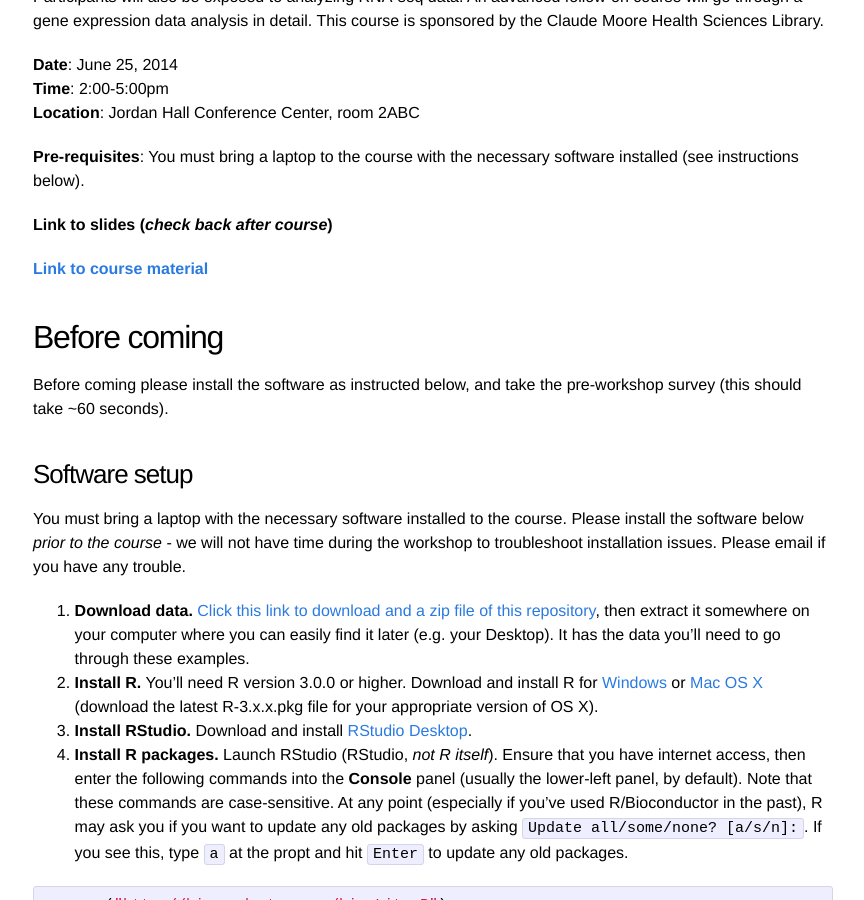
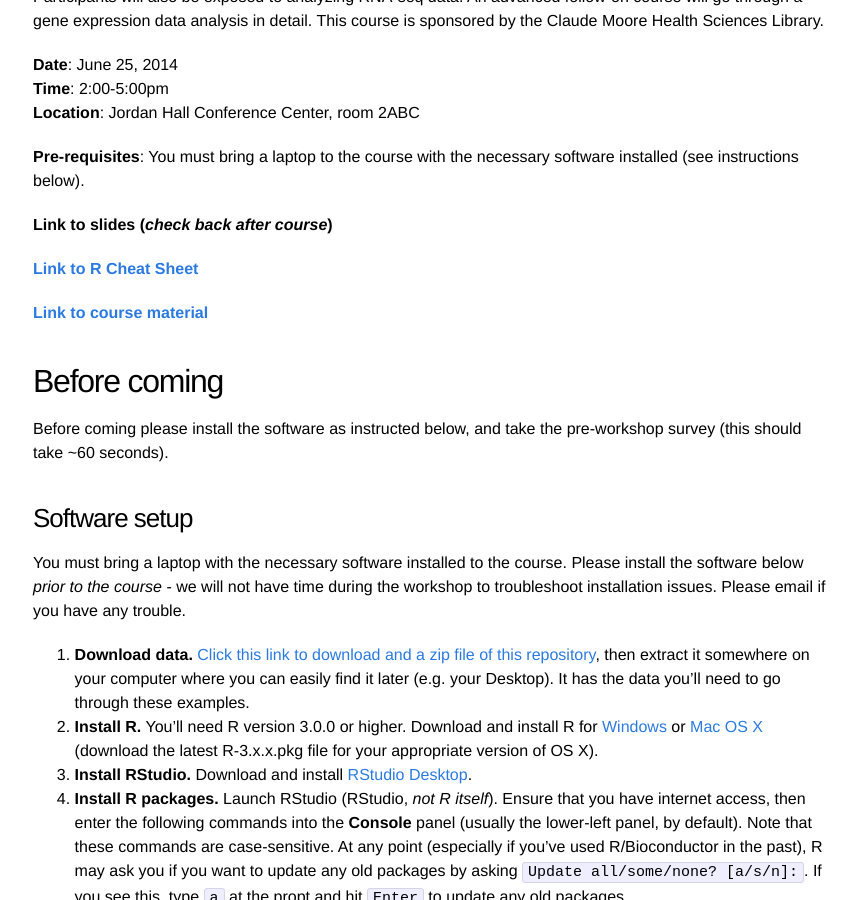
Before and after one commit to bioconnector/workshops2015, a Jekyll site: the page built from lessons/intro-r-lifesci/index.md, in a window 1280 px wide and 900 px high, scrolled down 401 px. Shown: the whole window, without its empty margins (207-1071 px from the left). Built offline with Jekyll 4.4.1, drawn with Linux system fonts in a browser that asks for light colours; Markdown is read by kramdown in place of the engine named in the settings.

Commit message:
added link to cheat sheet

```diff
--- a/lessons/intro-r-lifesci/index.md
+++ b/lessons/intro-r-lifesci/index.md
@@ -14,6 +14,8 @@ This workshop is directed toward life scientists with little to no experience wi
 
 **Link to slides (*check back after course*)**
 
+**[Link to R Cheat Sheet](http://dx.doi.org/10.6084/m9.figshare.1080756)**
+
 **[Link to course material](01-intro-r/)**
 
 ## Before coming
```
